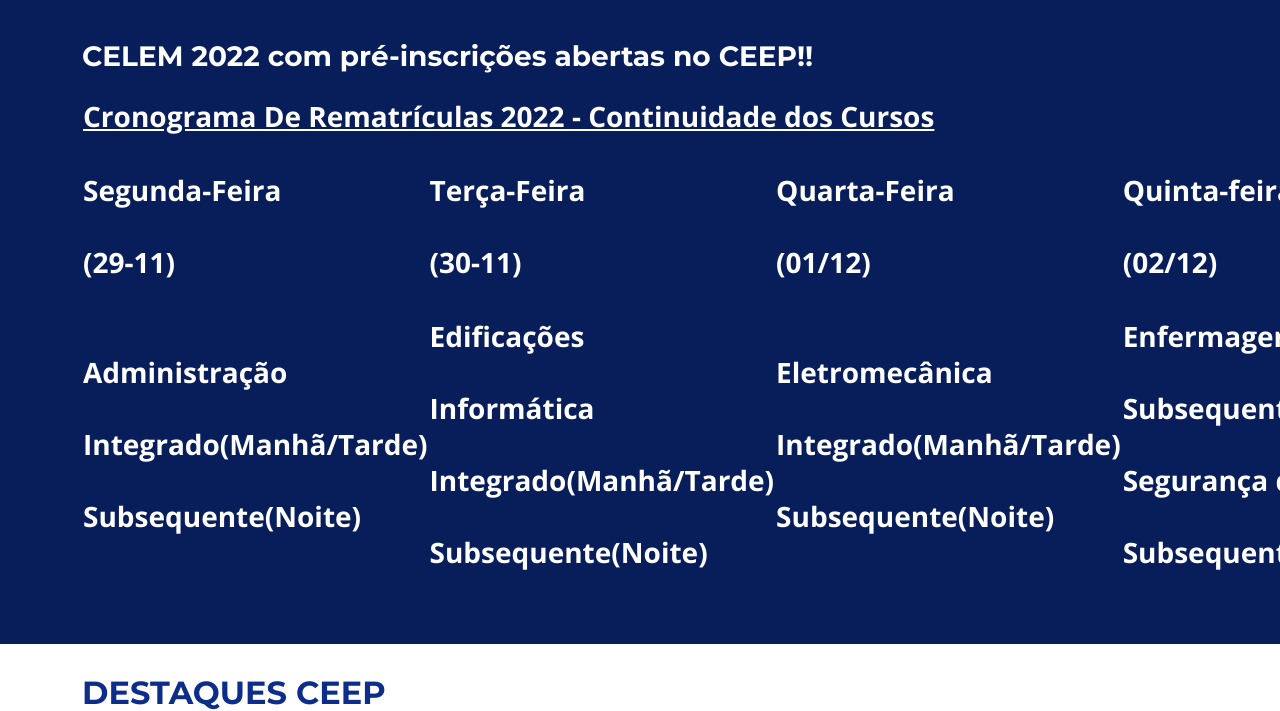
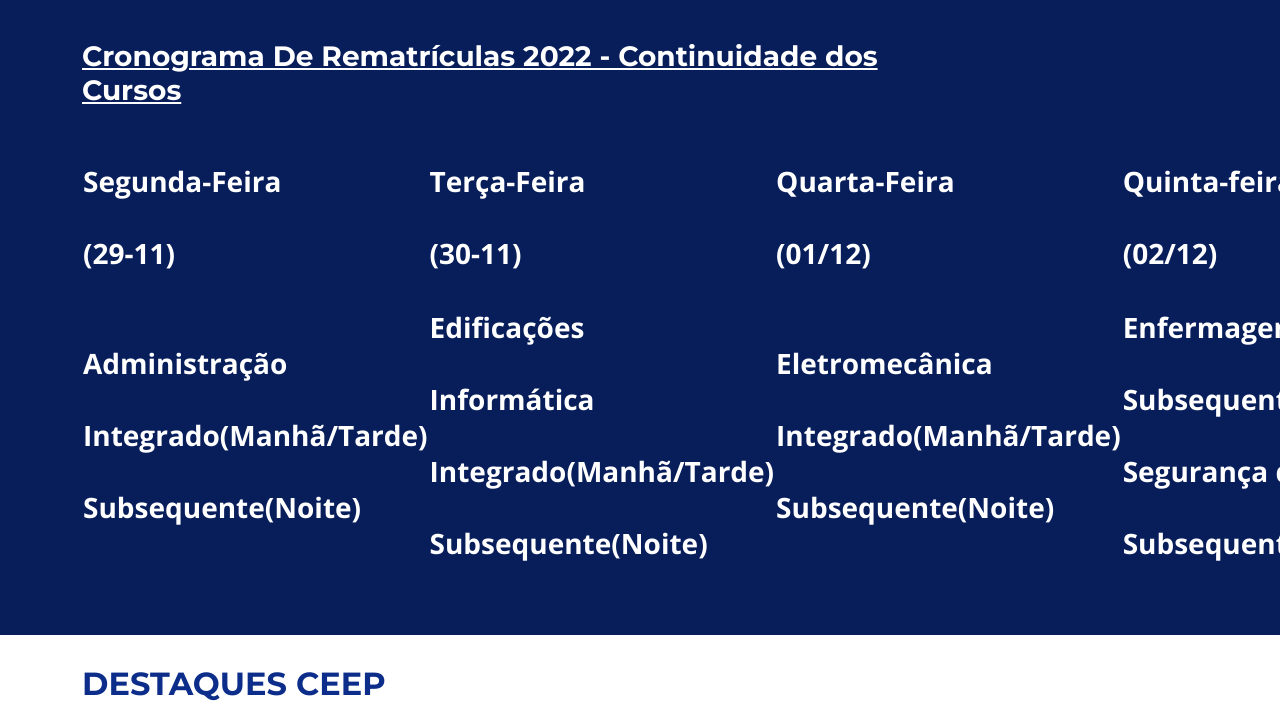
Before and after one commit to fabiogiacomel/ceep, a PHP site: page / in a window 1280 px wide. Shown: the part 600-1311 px from the top of the page. Run offline with PHP 8.4, Linux system fonts and the light colour scheme.

Commit message:
Update index.php

```diff
--- a/index.php
+++ b/index.php
@@ -117,12 +117,12 @@
       <div class="container" data-aos="zoom-out">
         <div class="row">
           <div class="col-lg-9 text-center text-lg-start">
-            <h3 class="cta-title">CELEM 2022 com pré-inscrições abertas no CEEP!!</h3>
+            <h3 class="cta-title"><strong><u>Cronograma De Rematr&iacute;culas 2022 - Continuidade dos Cursos</u></strong></h3>
             <table class="cta-title">
               <tbody>
                 <tr>
                   <td colspan="5" >
-                    <p><strong><u>Cronograma De Rematr&iacute;culas 2022 - Continuidade dos Cursos</u></strong></p>
+                    <p></p>
                   </td>
                 </tr>
                 <tr>
```
